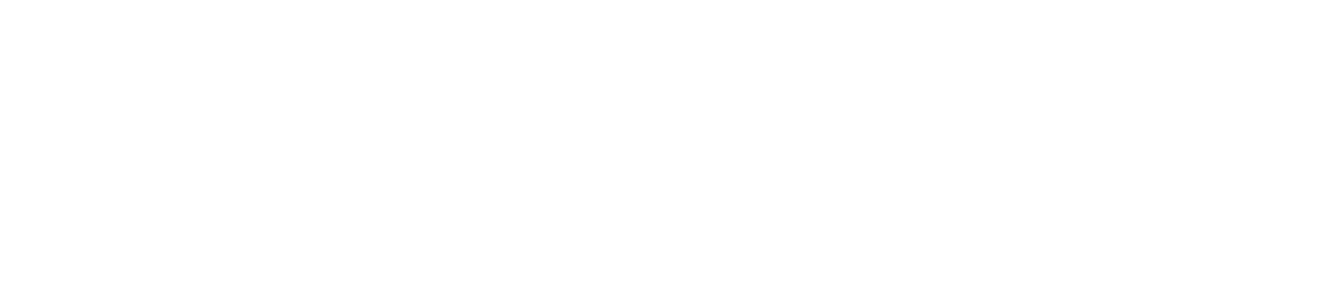
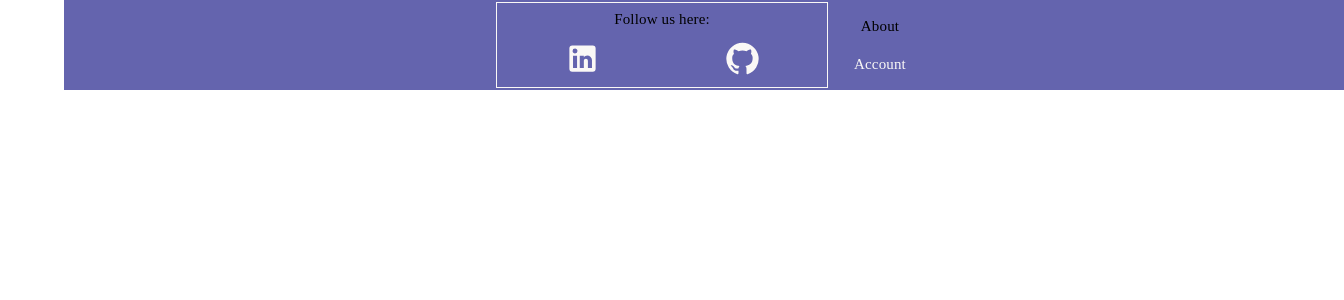
Before and after one commit to JoperHoper/capstone_project, a React (Vite) app: page /about in a window 1280 px wide. Before the commit this address had no page. Shown: the top 300 px of the page, 1344 px wide, since content can reach past the window. Built offline with nearby package versions, Linux system fonts and the light colour scheme.

Commit message:
Added About page

```diff
--- a/src/App.jsx
+++ b/src/App.jsx
@@ -9,8 +9,8 @@
 import Account from './components/Account';
 import Randomizer from './components/Randomizer';
 import Favourites from './components/Favourites';
-import FavouritesError from './components/FavouritesError';
 import Board from './components/Board';
+import About from './components/About';
 
 function App() {
 
@@ -25,7 +25,7 @@
         <Route path='account' element={<Account />} />
         <Route path='randomizer' element={<Randomizer />} />
         <Route path='favourites' element={<Favourites />} />
-        <Route path='favourites-error' element={<FavouritesError />} />
+        <Route path='about' element={<About />} />
         <Route path='favourites/board/*' element={<Board />} />
       </Routes>
     </ThemeProvider>
--- a/src/components/FavouritesError.jsx
+++ b/src/components/About.jsx
@@ -3,13 +3,13 @@
 import Footer from './Footer'
 import { Container } from '@mui/material'
 
-function FavouritesError() {
+function About() {
     return (
-        <Container disableGutters={true} maxWidth="false" sx={{ bgcolor: "background.default", minHeight: "220vh" }}>
+        <Container>
             <NavBar />
             <Footer />
         </Container>
     )
 }
 
-export default FavouritesError
+export default About
```
